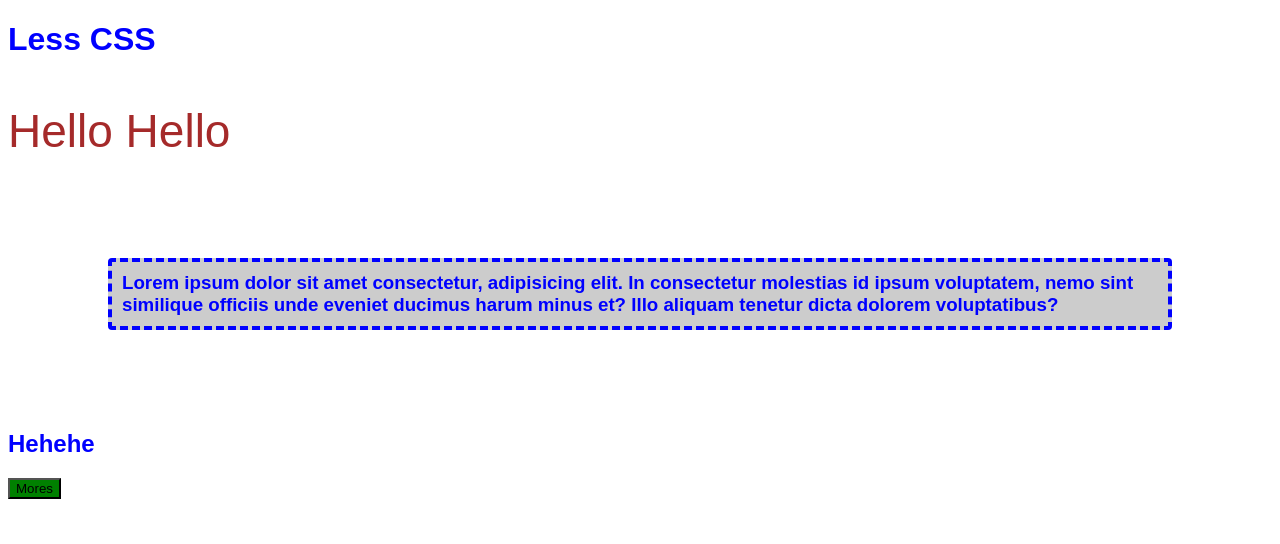
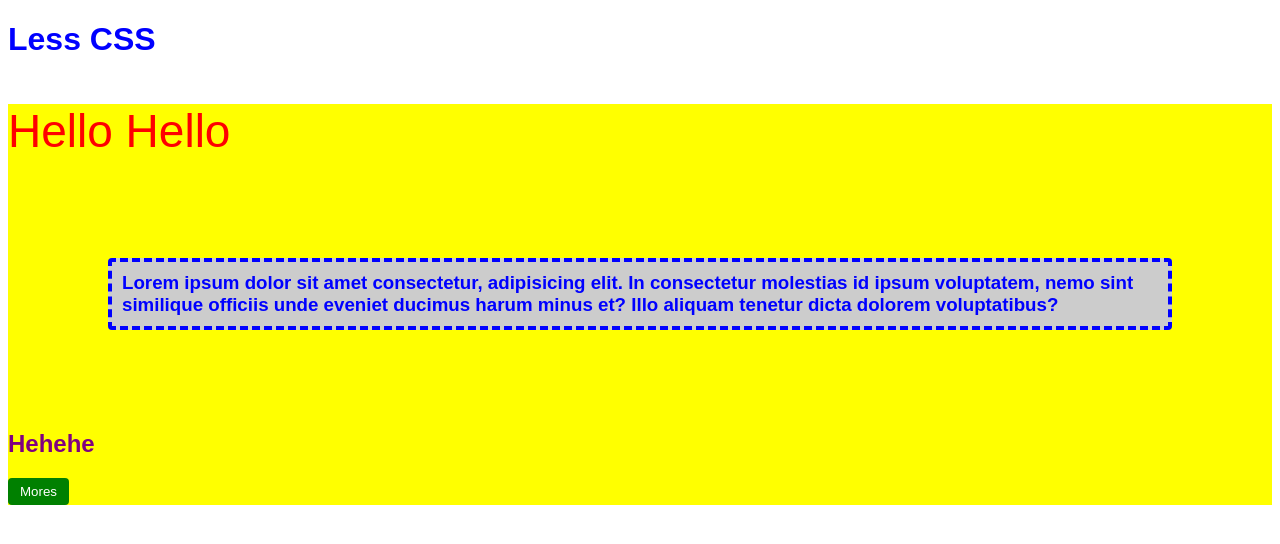
Before and after one commit to owentr1369/less-css-learning, a plain HTML site: page index.html in a window 1280 px wide. Drawn offline with Linux system fonts and the light colour scheme.

Commit message:
nesting and scope

```diff
--- a/index.html
+++ b/index.html
@@ -17,8 +17,10 @@
         molestias id ipsum voluptatem, nemo sint similique officiis unde eveniet
         ducimus harum minus et? Illo aliquam tenetur dicta dolorem voluptatibus?
       </h3>
-      <h2>Hehehe</h2>
-      <button>Mores</button>
+      <article>
+        <h2>Hehehe</h2>
+        <button>Mores</button>
+      </article>
     </main>
   </body>
   <script src="less.js" type="text/javascript"></script>
--- a/style.less
+++ b/style.less
@@ -46,3 +46,25 @@ h3 {
 p {
     .p-style(46px)
 }
+
+// Nesting and scope
+main {
+    background: yellow;
+}
+main p {
+    color: red;
+
+}
+
+main {
+    article {
+        color: purple;
+        button {
+                outline: none;
+                border: none;
+                border-radius: 4px;
+                padding: 6px 12px;
+                color: #fff;
+            }
+    }
+}
```
Also changed, not shown: style.css.
